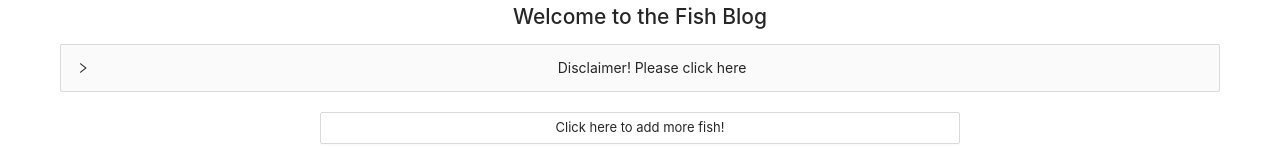
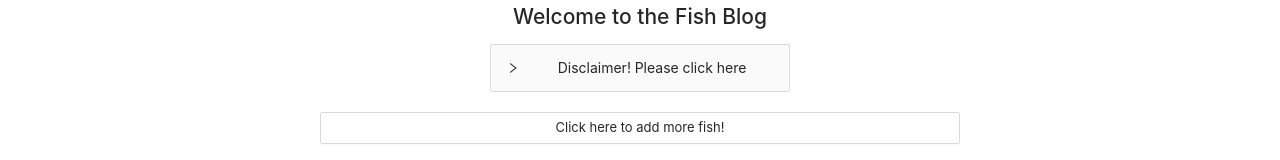
Before and after one commit to Radwisatso/cloudxier_simple_blog-Raditya-Dwisatrio-Santoso-REMAKE-, a React (Create React App) app in the folder Client/cloudxier-fish-blog/: page / in a window 1280 px wide. Shown: the top 160 px of the page. Built offline with nearby package versions, Linux system fonts and the light colour scheme; no server answers.

Commit message:
Modifying collapse width

```diff
--- a/Client/cloudxier-fish-blog/public/index.html
+++ b/Client/cloudxier-fish-blog/public/index.html
@@ -24,7 +24,7 @@
       work correctly both with client-side routing and a non-root public URL.
       Learn how to configure a non-root public URL by running `npm run build`.
     -->
-    <title>React App</title>
+    <title>Cloudxier Fish Blog</title>
   </head>
   <body>
     <noscript>You need to enable JavaScript to run this app.</noscript>
--- a/Client/cloudxier-fish-blog/src/pages/Home.js
+++ b/Client/cloudxier-fish-blog/src/pages/Home.js
@@ -31,7 +31,7 @@ const Home = () => {
             </h2>
             <Collapse
             accordion
-            style={{textAlign: "center", marginLeft: "60px", marginRight: "60px"}}
+            style={{textAlign: "center", margin: "auto", maxWidth: "300px"}}
             >
                 <Panel header="Disclaimer! Please click here">
                     <p>{disclaimerText}</p>
```
